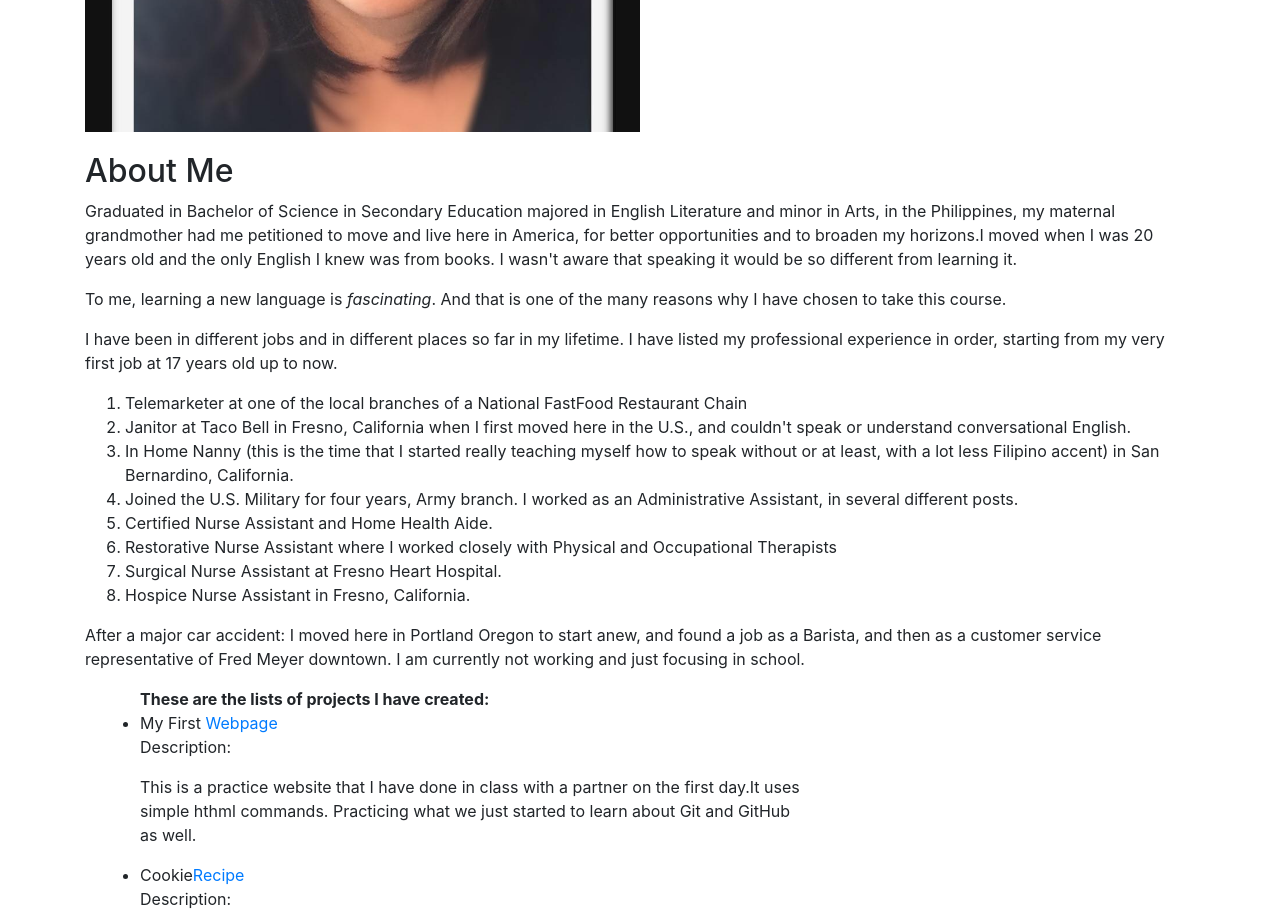
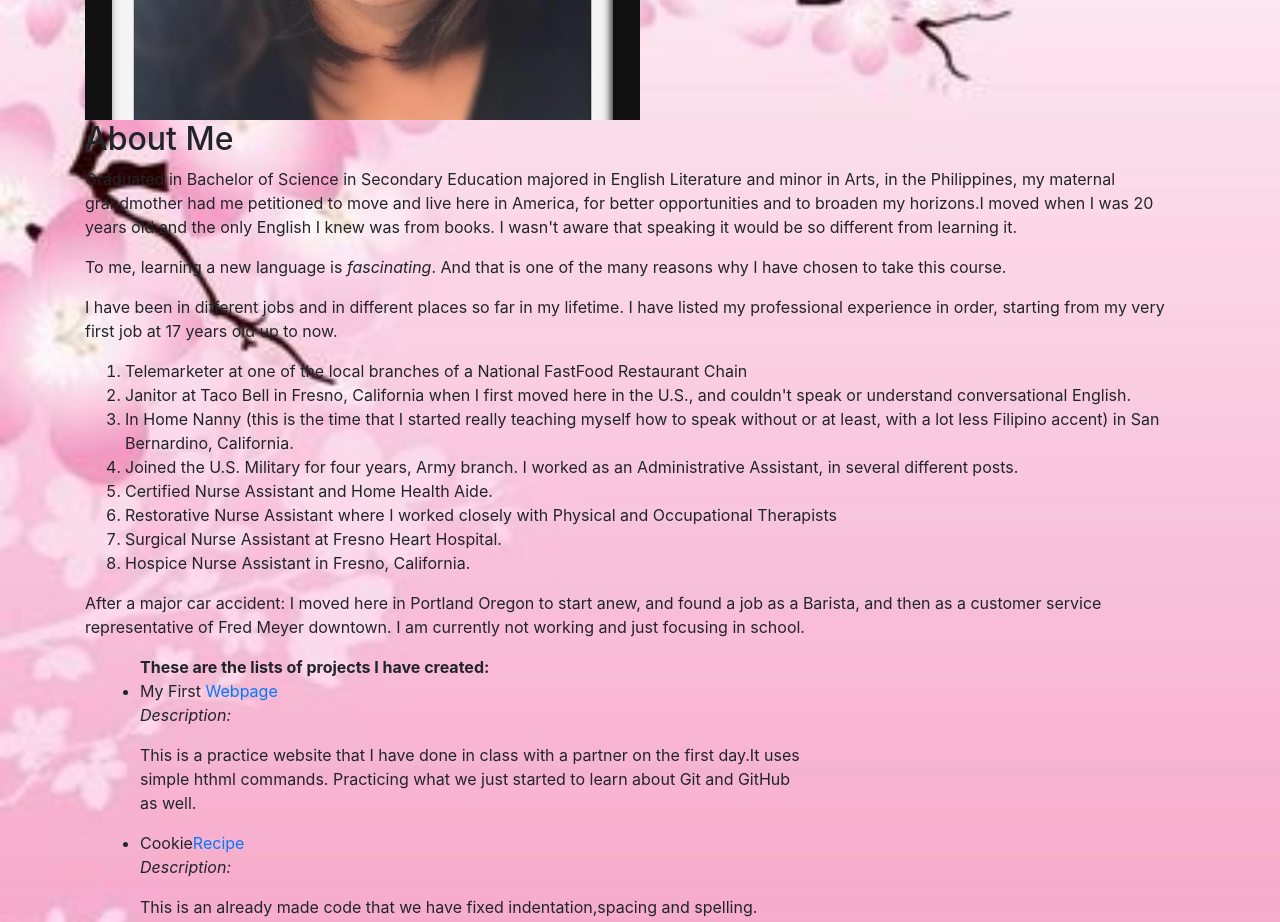
Before and after one commit to virlie/Intro-friday-01, a plain HTML site: page index.html in a window 1280 px wide. Shown: the part 560-1482 px from the top of the page. Drawn offline with nearby package versions, Linux system fonts and the light colour scheme.

Commit message:
add css styling, add URL link, add cascading  style.

```diff
--- a/css/styles.css
+++ b/css/styles.css
@@ -5,3 +5,10 @@
 h2 {
   margin-top: 20px;
 }
+body{
+  background-image: url("cherry.jpg");
+  background-size: cover;
+}
+p span {
+  font-style: italic;
+}
--- a/index.html
+++ b/index.html
@@ -1,8 +1,11 @@
 <!DOCTYPE html>
 <html>
-  <head>
+  <head lang="en">
+    <meta charset="utf-8">
+    <meta name="viewport" content="width=device-width, initial-scale=1, shrink-to-fit=no">
+
+    <link rel="stylesheet" href="css/styles.css" type="text/css">
     <link rel="stylesheet" href="https://maxcdn.bootstrapcdn.com/bootstrap/4.0.0/css/bootstrap.min.css" integrity="sha384-Gn5384xqQ1aoWXA+058RXPxPg6fy4IWvTNh0E263XmFcJlSAwiGgFAW/dAiS6JXm" crossorigin="anonymous">
-    <link rel="stylesheet" href="css/styles.css" type="text/css">
 
     <title>Portfolio</title>
   </head>
@@ -13,6 +16,8 @@
 
       <br>
       <img id="portrait" src="images/joy01.jpg">
+
+      <div class="about">
         <h2>About Me</h2>
         <p>Graduated in Bachelor of Science in Secondary Education majored in English Literature and minor in Arts, in the Philippines, my maternal grandmother had me petitioned to move and live here in America, for better opportunities and to broaden my horizons.I moved when I was 20 years old and the only English I knew was from books. I wasn't aware that speaking it would be so different from learning it.</p>
         <p>To me, learning a new language is <em>fascinating</em>. And that is one of the many reasons why I have chosen to take this course.</p>
@@ -30,6 +35,7 @@
         </ol>
 
         <p>After a major car accident: I moved here in Portland Oregon to start anew, and found a job as a Barista, and then as a customer service representative of Fred Meyer downtown. I am currently not working and just focusing in school.</p>
+      </div>
 
       <div id="unordered" class="col-md-8">
         <ul>
```
Also changed, not shown: css/cherry.jpg (added). Lines whose indentation alone changed are shown as unchanged.
